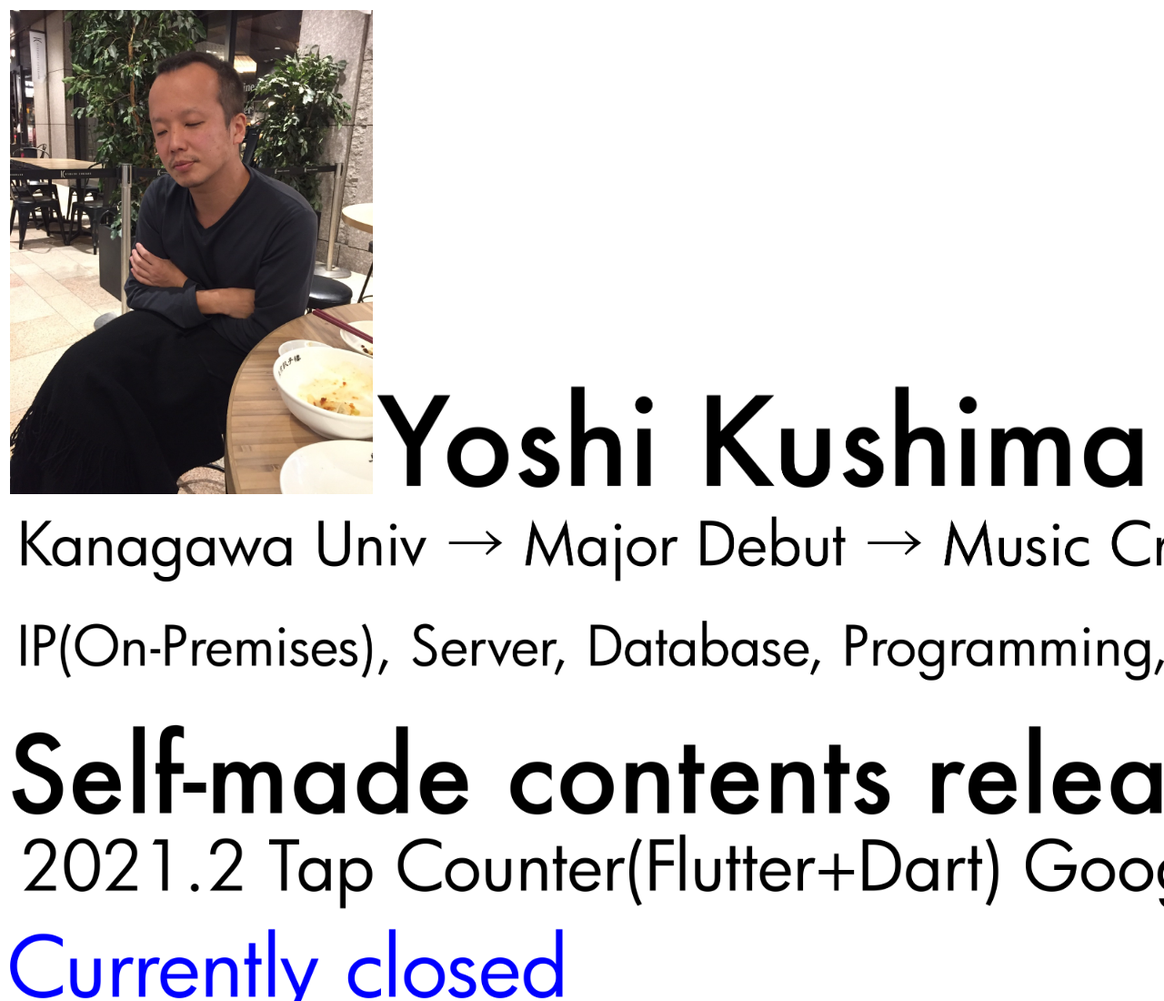
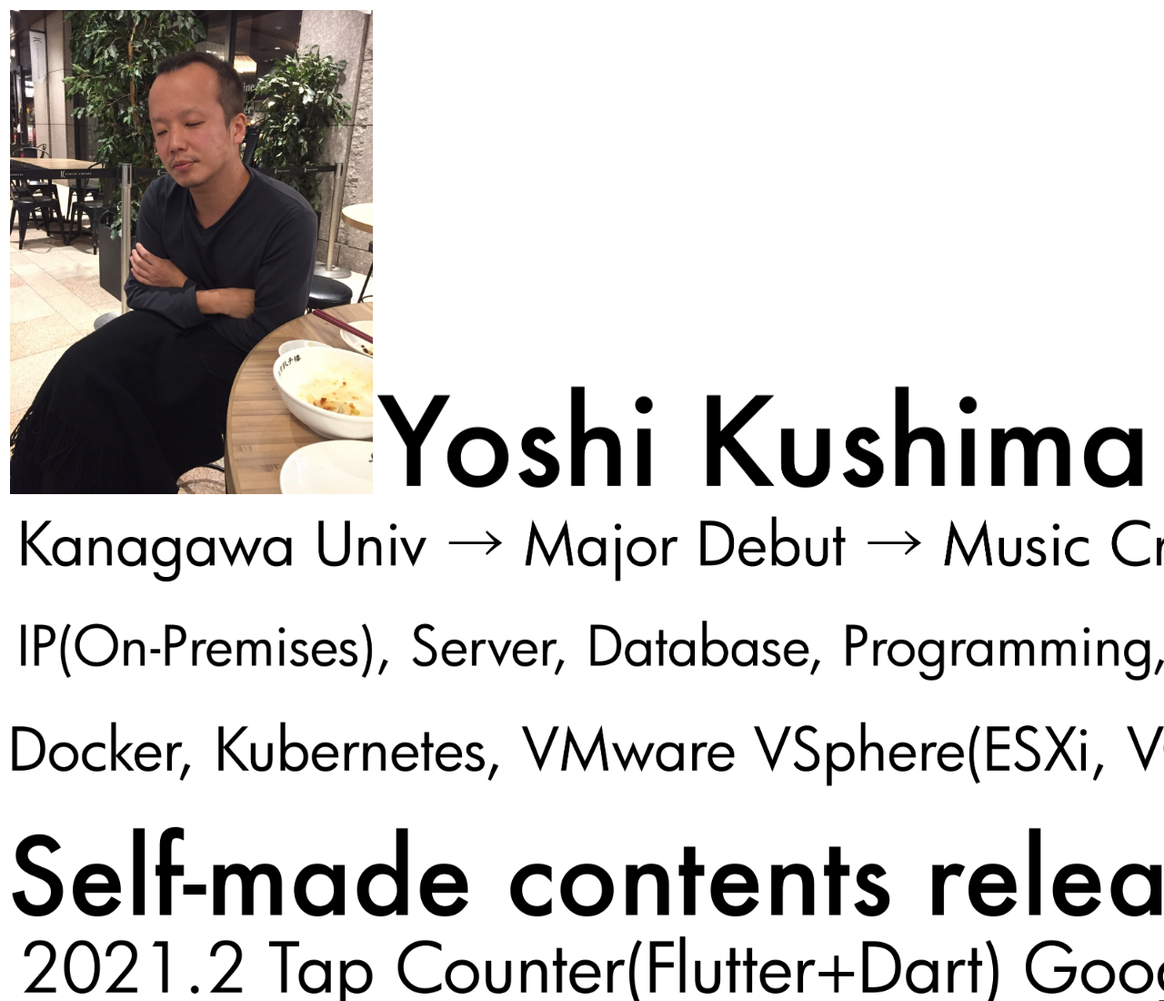
Before and after one commit to 44kushima/44kushima.github.io, a plain HTML site: page index.html in a window 1280 px wide. Shown: the top 1100 px of the page at 91% size. Drawn offline with Linux system fonts and the light colour scheme.

Commit message:
Update index.html

```diff
--- a/index.html
+++ b/index.html
@@ -22,7 +22,7 @@
 
 <img src=img3_2_1024x70_15799x1080.jpg width=1579.9 height=108><br>
 
-<img src=>
+<img src=img3_3_1024x65_17015x1080.jpg width=1701.5 height=108><br>
 
 <img src=>
 
```
